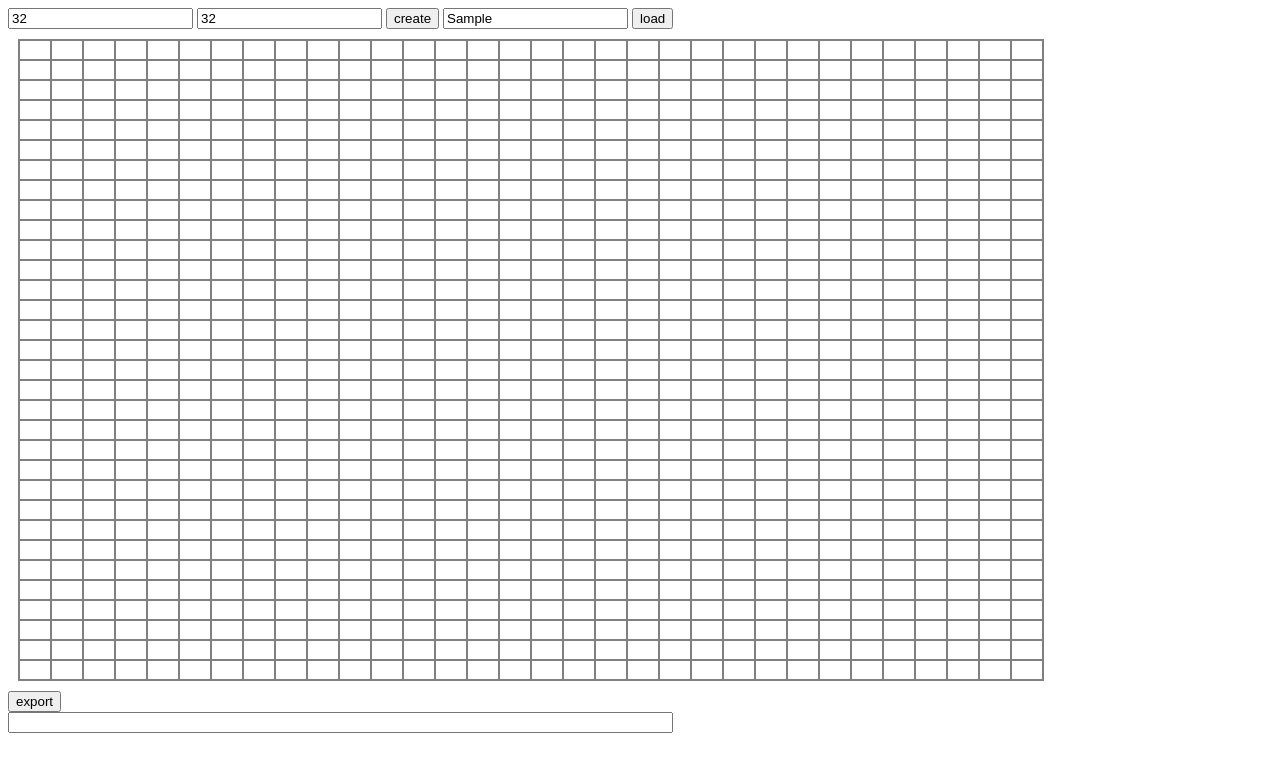
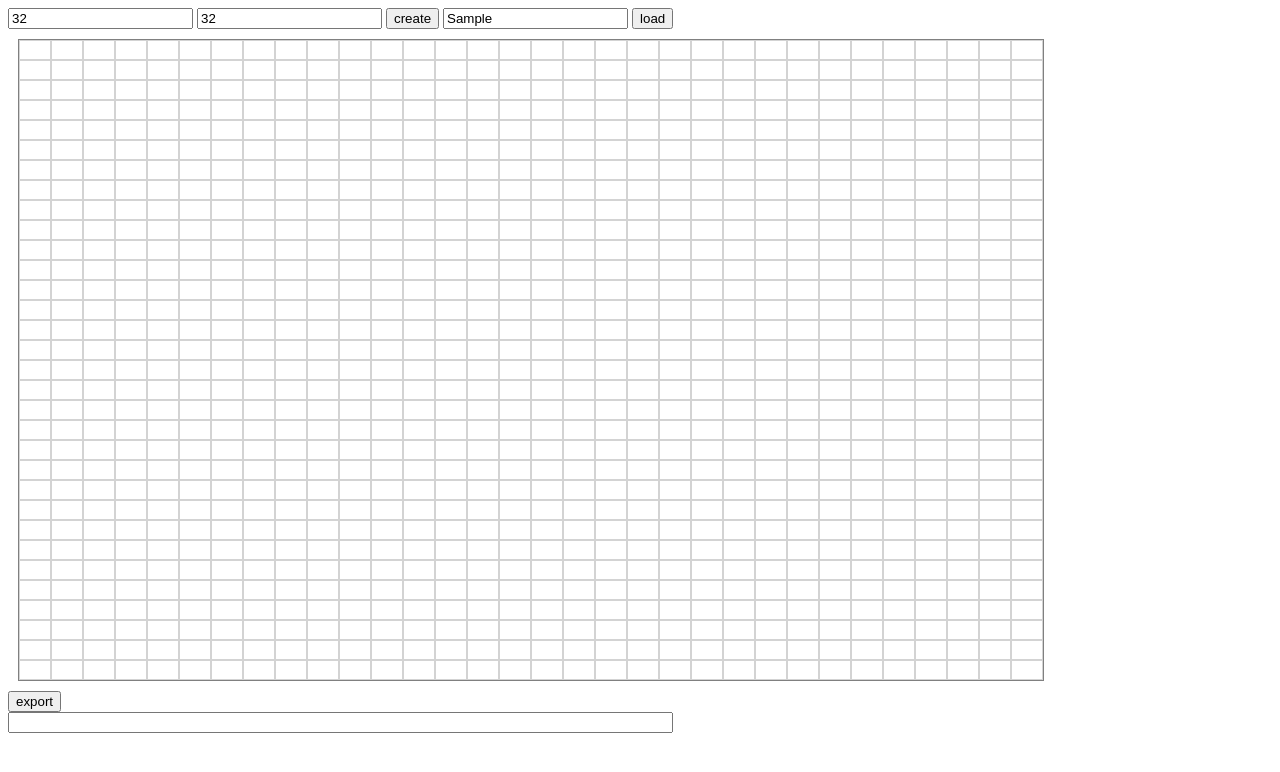
Before and after one commit to misebox/bit-pattern-serializer, a plain HTML site: page index.html in a window 1280 px wide. Both pictures are taken after typing "Sample" into the empty fields and a click on the button "create". Drawn offline with Linux system fonts and the light colour scheme.

Commit message:
Update color and improve mouseup event

```diff
--- a/index.html
+++ b/index.html
@@ -24,10 +24,10 @@
 }
 .container > .row > .cell {
   flex-grow: 1;
-  border: 1px solid gray;
+  border: 1px solid lightgray;
 }
 .container > .row > .cell.fill {
-  background-color: lightgray;
+  background-color: black;
 }
 
   </style>
@@ -111,7 +111,7 @@ function init() {
       fillCell(flagWrite, e.target);
     }
   });
-  container.addEventListener('mouseup', e => {
+  document.body.addEventListener('mouseup', e => {
     // console.log(e);
     isPress = false;
   });
```
